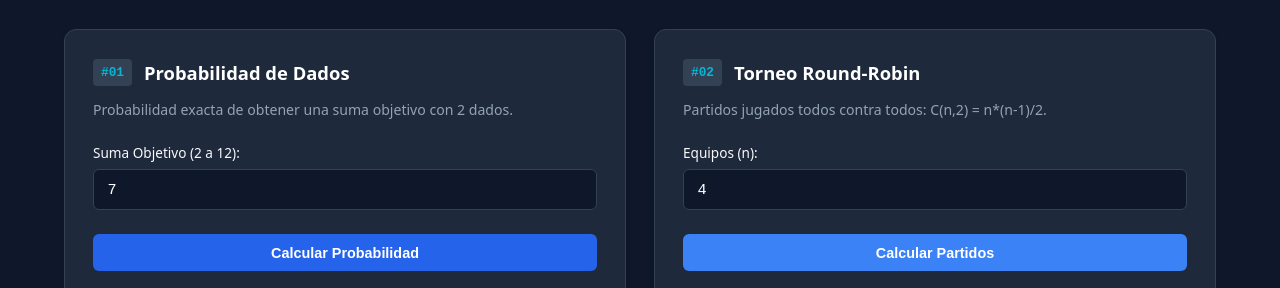
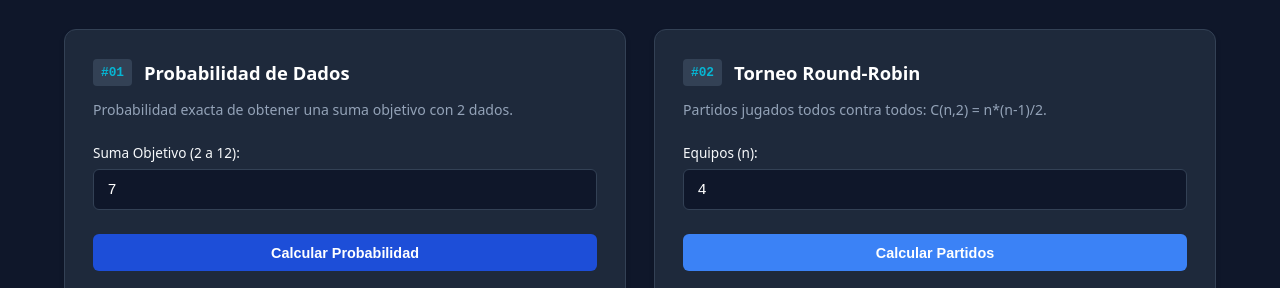
Before and after one commit to rojasnietoangievalentina2-pixel/suite_logica_web, a plain HTML site: page index.html in a window 1280 px wide. In both pictures the pointer is over the button "Calcular Probabilidad". Shown: the part 459-747 px from the top of the page. Drawn offline with Linux system fonts and the light colour scheme.

Commit message:
Change primary button hover color to a darker shade
mejorar la apariencia del boton

```diff
--- a/css/style.css
+++ b/css/style.css
@@ -283,7 +283,7 @@ input:focus {
 }
 
 .btn-primary:hover {
-  background-color: #2563eb;
+  background-color: #1d4ed8;
 }
 
 .btn-success {
```
